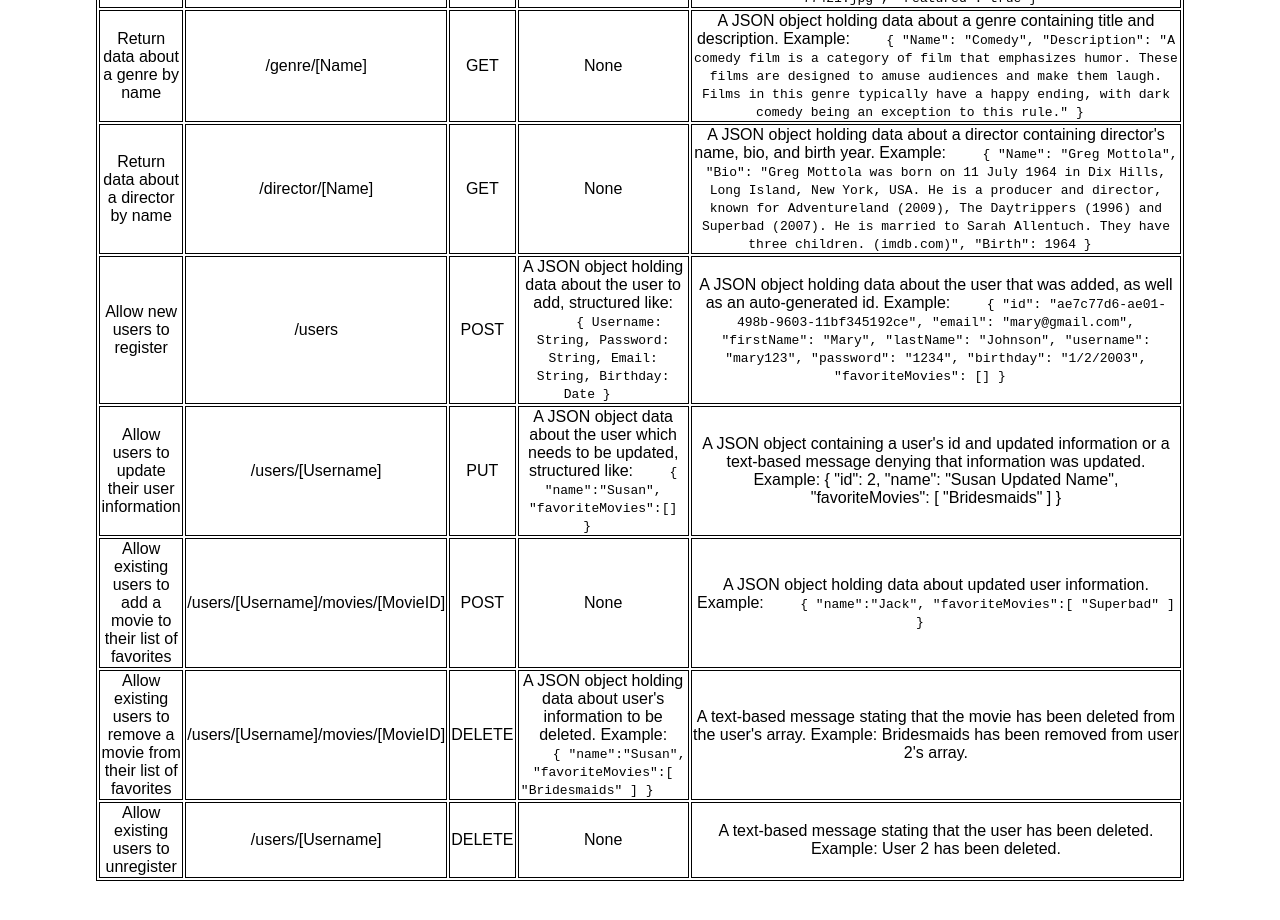
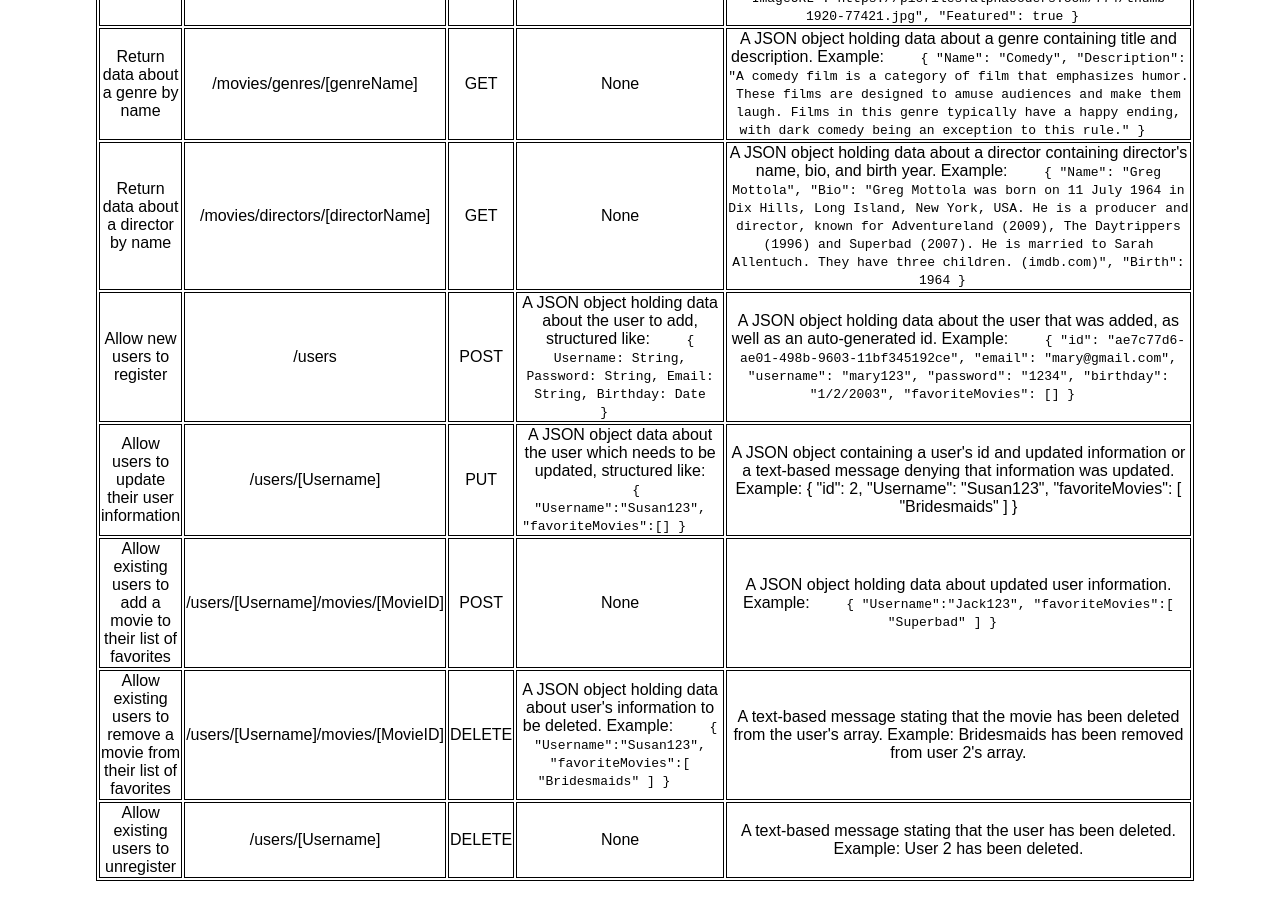
Before and after one commit to mcullen9/movie_api, a website: page public/documentation.html in a window 1280 px wide. Shown: the part 680-1600 px from the top of the page. Drawn offline with Linux system fonts and the light colour scheme.

Commit message:
Update documentation.html

```diff
--- a/public/documentation.html
+++ b/public/documentation.html
@@ -65,7 +65,7 @@
         </tr>
         <tr>
           <td>Return data about a genre by name</td>
-          <td>/genre/[Name]</td>
+          <td>/movies/genres/[genreName]</td>
           <td>GET</td>
           <td>None</td>
           <td>A JSON object holding data about a genre containing title and description. Example:
@@ -79,7 +79,7 @@
         </tr>
         <tr>
           <td>Return data about a director by name</td>
-          <td>/director/[Name]</td>
+          <td>/movies/directors/[directorName]</td>
           <td>GET</td>
           <td>None</td>
           <td>A JSON object holding data about a director containing director's name, bio, and birth year. Example:
@@ -111,8 +111,6 @@
               {
                 "id": "ae7c77d6-ae01-498b-9603-11bf345192ce",
                 "email": "mary@gmail.com",
-                "firstName": "Mary",
-                "lastName": "Johnson",
                 "username": "mary123",
                 "password": "1234",
                 "birthday": "1/2/2003",
@@ -128,7 +126,7 @@
           <td>A JSON object data about the user which needs to be updated, structured like:
             <code>
               {
-                "name":"Susan",
+                "Username":"Susan123",
                 "favoriteMovies":[]
             }
             </code>
@@ -136,7 +134,7 @@
           <td>A JSON object containing a user's id and updated information or a text-based message denying that information was updated. Example:
             {
               "id": 2,
-              "name": "Susan Updated Name",
+              "Username": "Susan123",
               "favoriteMovies": [
                   "Bridesmaids"
               ]
@@ -151,7 +149,7 @@
           <td>A JSON object holding data about updated user information. Example:
             <code>
               {
-                "name":"Jack",
+                "Username":"Jack123",
                 "favoriteMovies":[
                   "Superbad"
                 ]
@@ -166,7 +164,7 @@
           <td>A JSON object holding data about user's information to be deleted. Example:
             <code>
               {
-                "name":"Susan",
+                "Username":"Susan123",
                 "favoriteMovies":[
                   "Bridesmaids"
                 ]
```
